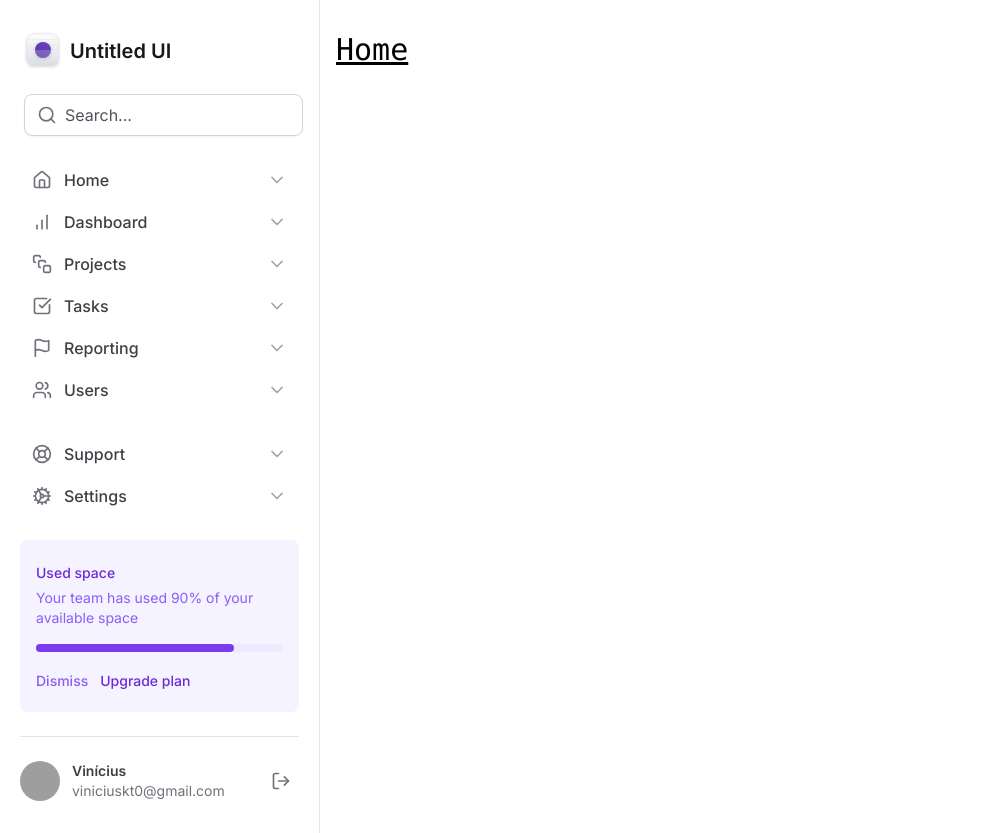
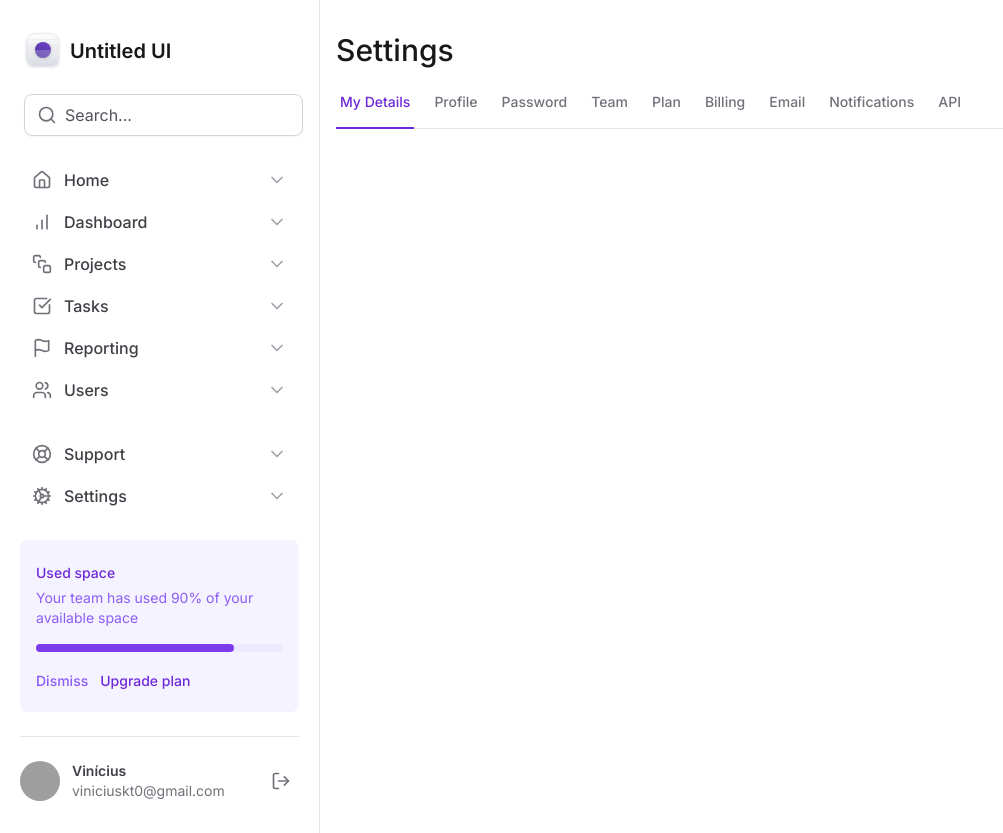
Before and after one commit to vini-cius/masterizando-tailwindcss, a Next.js app: page / in a window 1280 px wide. Shown: the whole page, without its empty margins (0-1003 px from the left). Built offline with nearby package versions, Linux system fonts and the light colour scheme; grey boxes are pictures that could not be loaded.

Commit message:
feat: tabs

```diff
--- a/package.json
+++ b/package.json
@@ -9,6 +9,8 @@
     "lint": "next lint"
   },
   "dependencies": {
+    "@radix-ui/react-tabs": "^1.1.2",
+    "framer-motion": "^11.18.1",
     "lucide-react": "^0.473.0",
     "next": "15.1.4",
     "react": "^19.0.0",
--- a/src/app/layout.tsx
+++ b/src/app/layout.tsx
@@ -3,7 +3,7 @@
 import type { Metadata } from 'next'
 import { Inter } from 'next/font/google'
 
-import { Sidebar } from '@/components/Sidebar'
+import { Sidebar } from '@/components/sidebar'
 
 const inter = Inter({ subsets: ['latin'] })
 
@@ -18,7 +18,7 @@
   children: React.ReactNode
 }>) {
   return (
-    <html lang="en">
+    <html lang="en" className="antialiased">
       <body className={inter.className} suppressHydrationWarning>
         <div className="grid-cols-app grid min-h-screen">
           <Sidebar />
--- a/src/app/page.tsx
+++ b/src/app/page.tsx
@@ -1,7 +1,11 @@
+import { SettingsTabs } from '@/components/settings-tabs'
+
 export default function Home() {
   return (
-    <div>
-      <h1 className="font-mono text-3xl underline">Home</h1>
-    </div>
+    <>
+      <h1 className="text-3xl font-medium text-zinc-900">Settings</h1>
+
+      <SettingsTabs />
+    </>
   )
 }
--- /dev/null
+++ b/src/components/settings-tabs/index.tsx
@@ -0,0 +1,50 @@
+'use client'
+
+import * as Tabs from '@radix-ui/react-tabs'
+import { useState } from 'react'
+
+import { TabItem } from './tab-item'
+
+export function SettingsTabs() {
+  const [currentTab, setCurrentTab] = useState('my-details')
+
+  return (
+    <Tabs.Root defaultValue={currentTab} onValueChange={setCurrentTab}>
+      <Tabs.List className="mt-6 flex w-full items-center gap-4 border-b border-zinc-200">
+        <TabItem
+          value="my-details"
+          title="My Details"
+          isSelected={currentTab === 'my-details'}
+        />
+        <TabItem
+          value="profile"
+          title="Profile"
+          isSelected={currentTab === 'profile'}
+        />
+        <TabItem
+          value="password"
+          title="Password"
+          isSelected={currentTab === 'password'}
+        />
+        <TabItem value="team" title="Team" isSelected={currentTab === 'team'} />
+        <TabItem value="plan" title="Plan" isSelected={currentTab === 'plan'} />
+        <TabItem
+          value="billing"
+          title="Billing"
+          isSelected={currentTab === 'billing'}
+        />
+        <TabItem
+          value="email"
+          title="Email"
+          isSelected={currentTab === 'email'}
+        />
+        <TabItem
+          value="notifications"
+          title="Notifications"
+          isSelected={currentTab === 'notifications'}
+        />
+        <TabItem value="api" title="API" isSelected={currentTab === 'api'} />
+      </Tabs.List>
+    </Tabs.Root>
+  )
+}
--- /dev/null
+++ b/src/components/settings-tabs/tab-item.tsx
@@ -0,0 +1,28 @@
+'use client'
+
+import * as Tabs from '@radix-ui/react-tabs'
+import { motion } from 'framer-motion'
+
+interface TabItemProps {
+  value: string
+  title: string
+  isSelected?: boolean
+}
+
+export function TabItem({ title, value, isSelected = false }: TabItemProps) {
+  return (
+    <Tabs.Trigger
+      value={value}
+      className="relative px-1 pb-4 text-sm font-medium text-zinc-500 hover:text-violet-700 data-[state=active]:text-violet-700"
+    >
+      <span>{title}</span>
+
+      {isSelected && (
+        <motion.div
+          layoutId="activeTab"
+          className="absolute -bottom-px left-0 right-0 h-0.5 bg-violet-700"
+        />
+      )}
+    </Tabs.Trigger>
+  )
+}
```
Also changed, not shown: 1 other file (tests, documents, lock files or other folders).
